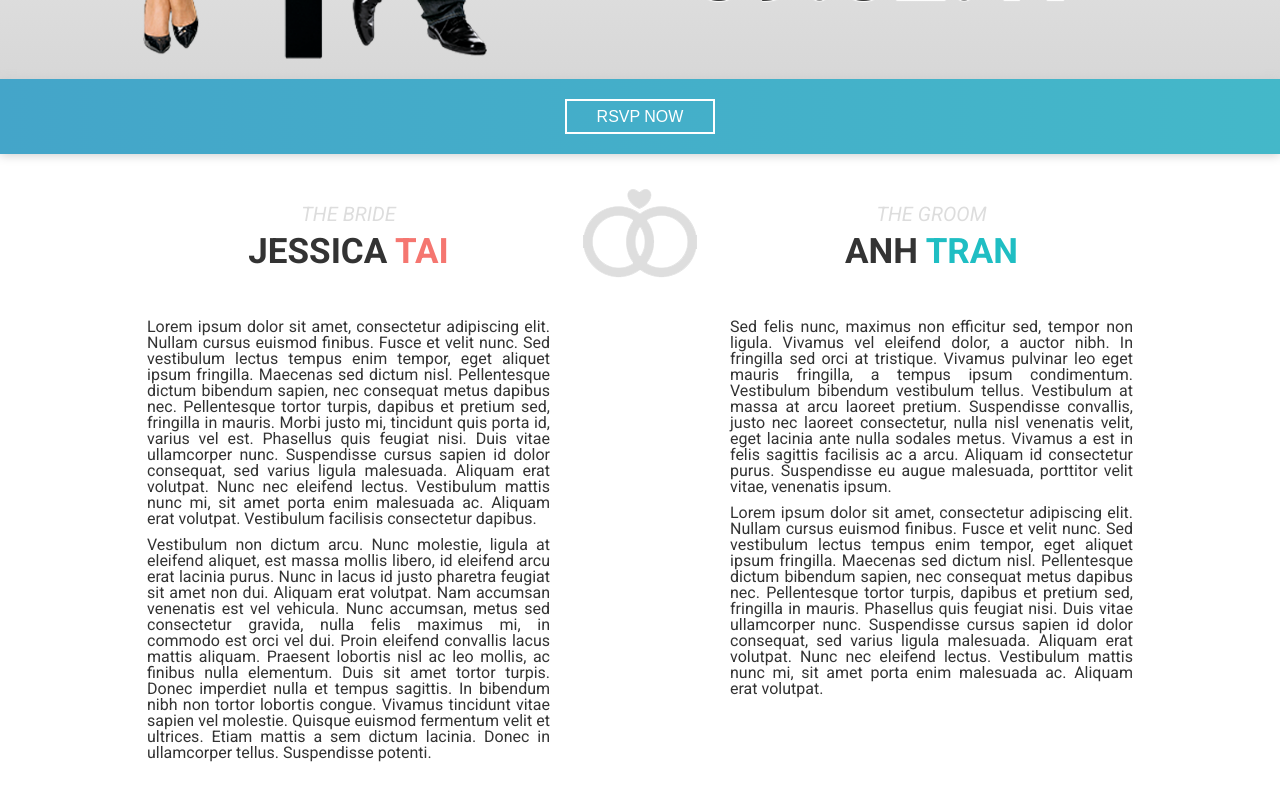
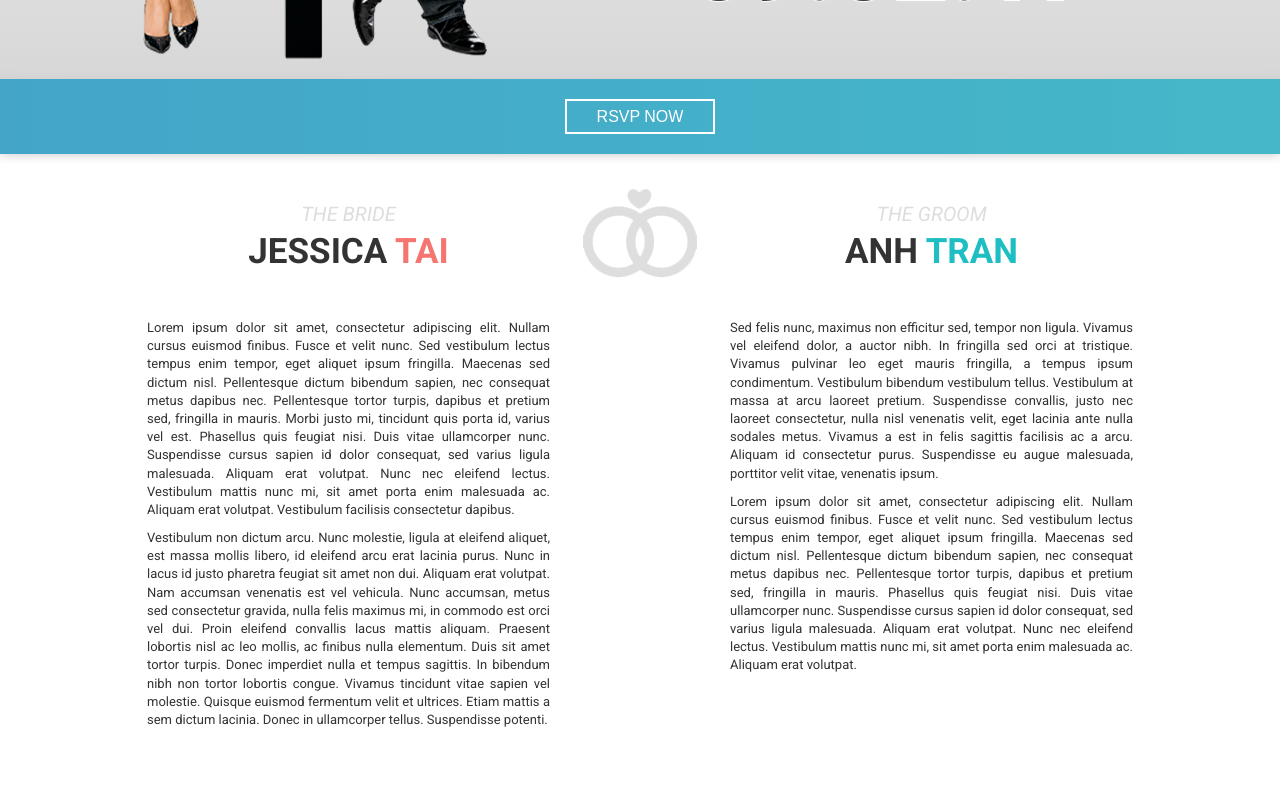
Before and after one commit to lxwyndxl/wedding-frontend, a React (Create React App) app: page / in a window 1280 px wide. Shown: the part 661-1461 px from the top of the page. Built offline with nearby package versions, Linux system fonts and the light colour scheme; what react-tap-event-plugin would draw is missing.

Commit message:
Fixes to css

```diff
--- a/src/stylesheets/components/about.css
+++ b/src/stylesheets/components/about.css
@@ -47,6 +47,8 @@
 .passage-text {
   margin-top: 50px;
   padding: 0 90px;
+  font-size: 13px;
+  line-height: 1.4;
   text-align: justify;
 }
 
```
